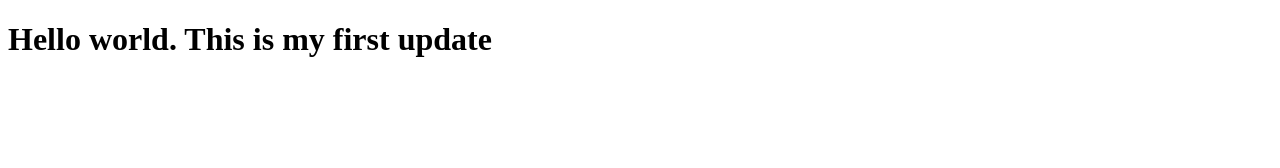
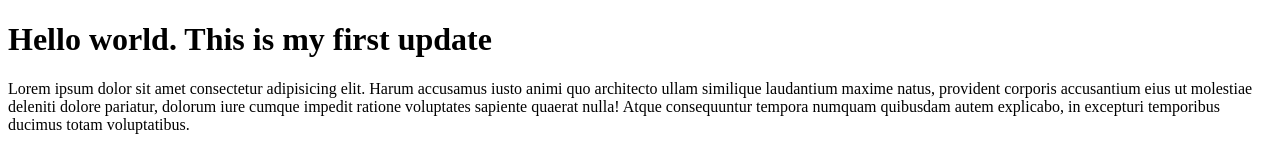
Before and after one commit to kckrishh/First-Git-, a plain HTML site: page index.html in a window 1280 px wide. Drawn offline with Linux system fonts and the light colour scheme.

Commit message:
added a p tag

```diff
--- a/index.html
+++ b/index.html
@@ -7,5 +7,6 @@
 </head>
 <body>
       <h1>Hello world. This is my first update</h1>
+      <p>Lorem ipsum dolor sit amet consectetur adipisicing elit. Harum accusamus iusto animi quo architecto ullam similique laudantium maxime natus, provident corporis accusantium eius ut molestiae deleniti dolore pariatur, dolorum iure cumque impedit ratione voluptates sapiente quaerat nulla! Atque consequuntur tempora numquam quibusdam autem explicabo, in excepturi temporibus ducimus totam voluptatibus.</p>
 </body>
 </html>
```
